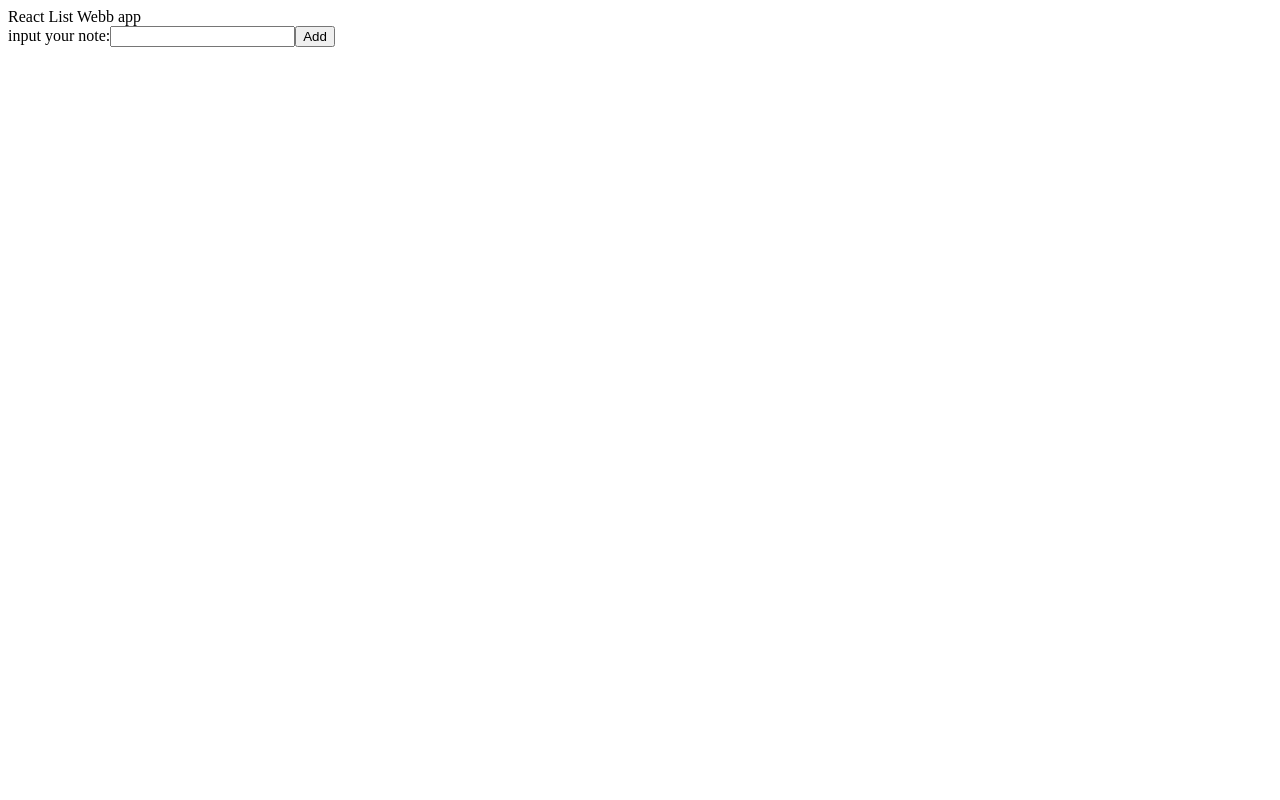
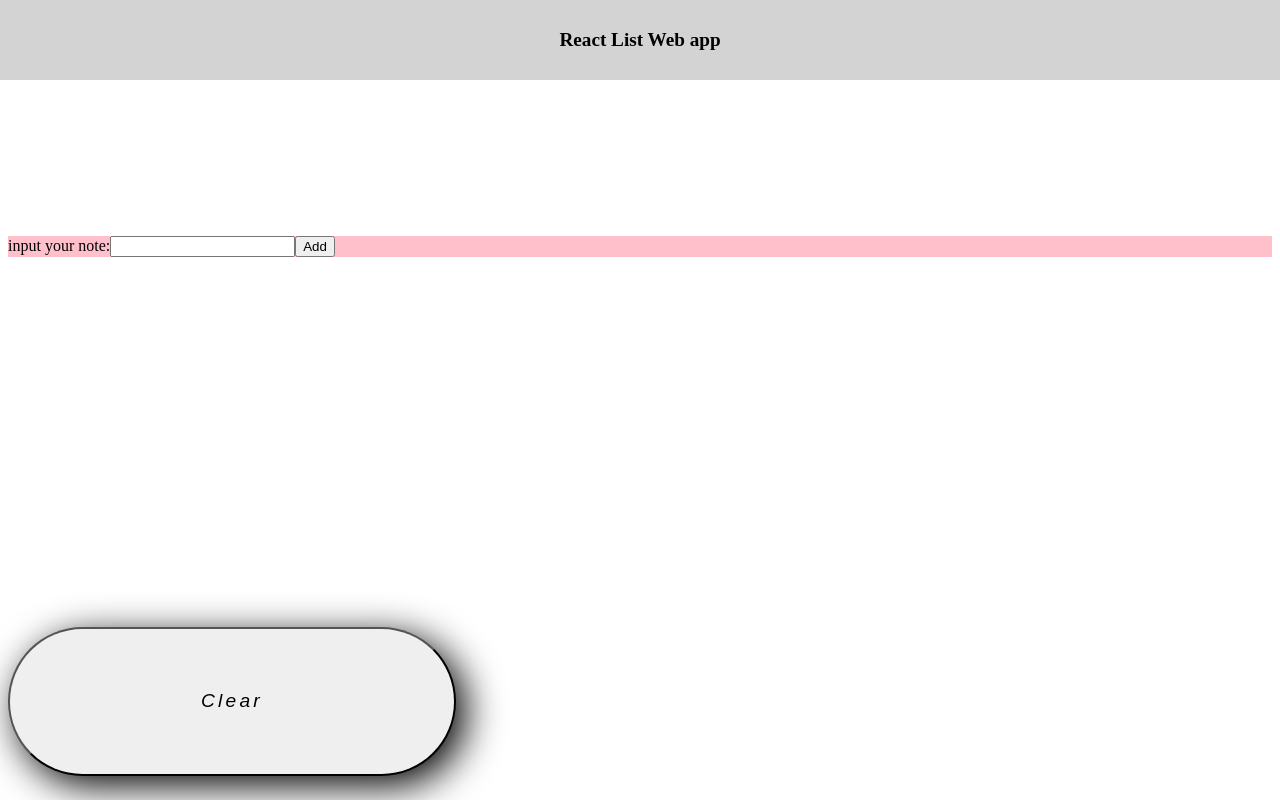
Before and after one commit to Cimorexave/react-list, a React (Create React App) app: page / in a window 1280 px wide. Built offline with nearby package versions, Linux system fonts and the light colour scheme.

Commit message:
bugs fixed in functionality; completed. added basic stylings

```diff
--- a/package.json
+++ b/package.json
@@ -9,6 +9,7 @@
     "react": "^18.1.0",
     "react-dom": "^18.1.0",
     "react-scripts": "5.0.1",
+    "uuid": "^8.3.2",
     "uuidv4": "^6.2.13",
     "web-vitals": "^2.1.4"
   },
--- a/src/App.css
+++ b/src/App.css
@@ -0,0 +1,32 @@
+.header {
+    background-color: lightgrey;
+    position: fixed;
+    height: 10%;
+    width: 100%;
+    top: 0;
+    left: 0;
+    display: flex;
+    align-items: center;
+    justify-content: center;
+    font-size: larger;
+    font-weight: bold;
+}
+.container {
+    display: flex;
+    flex-direction: column;
+}
+.inputField {
+    margin-top: 18%;
+    background-color: pink;
+}
+.clearBtn {
+    position: fixed;
+    bottom: 3%;
+    width: 35%;
+    aspect-ratio: 3;
+    font-size: larger;
+    font-style: italic;
+    letter-spacing: 0.3ch;
+    border-radius: 5em;
+    box-shadow: 0.5em 0.5em 2em;
+}
--- a/src/App.js
+++ b/src/App.js
@@ -2,25 +2,36 @@ import React, {useState, useEffect} from 'react';
 import './App.css';
 import List from './components/List';
 import Input from './Input';
+import { v4 as uuidv4 } from 'uuid';
+
 const arrayOfNotes = []
 const App = () => {
   const [data_from_input, setData_from_input] = useState([])
+
+  const handleClear = () => {
+    setData_from_input([])
+  }
 
   const pullData_function = (data) => {
     console.log('pulling data to parent')
     arrayOfNotes.push(data)
     //console.log('array of notes: ' , arrayOfNotes)
-    setData_from_input(arrayOfNotes)
+    setData_from_input([...arrayOfNotes])
     console.log('data from input is: ' , data_from_input)
   }
   return (
-    <>
+    <div className='container'>
       <header className='header'>
-      React List Webb app
+      React List Web app
       </header>
-      <Input pullData_function={pullData_function}></Input>
-      <List notes={data_from_input}></List>
-    </>
+      <div className="inputField">
+        <Input pullData_function={pullData_function}></Input>
+      </div>
+      <div className="listView">
+        <List notes={data_from_input}></List>
+      </div>
+      <button className='clearBtn' onClick={handleClear}>Clear</button>
+    </div>
   )
 }
 
--- a/src/components/List.js
+++ b/src/components/List.js
@@ -1,14 +1,14 @@
 import React, {useState, useEffect} from 'react'
-import ListItem from './ListItem'
+import { v4 as uuidv4 } from 'uuid';
 
 const List = ({notes}) => {
-    useEffect(()=> {
-        console.log('notes changed: ', notes)
-    })
+  console.log('notes are: ' ,notes)
   return (
     <>
         {notes.map((item) => { return (
-            <p key={Math.random()*notes.length}> {item} </p>
+            <div key={uuidv4()}>
+              {item}
+            </div>
         )})}
     </>
   )
--- a/src/components/ListItem.js
+++ /dev/null
@@ -1,11 +0,0 @@
-import React from 'react'
-
-const ListItem = () => {
-  return (
-    <>
-        List Item
-    </>
-  )
-}
-
-export default ListItem
```
Also changed, not shown: 1 other file (tests, documents, lock files or other folders).
